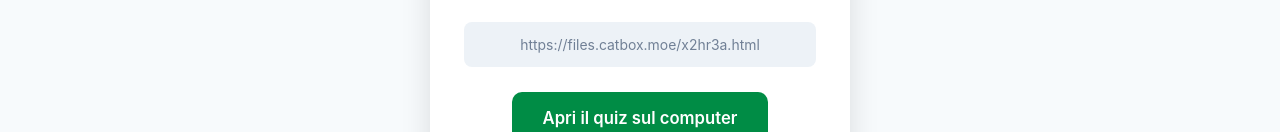
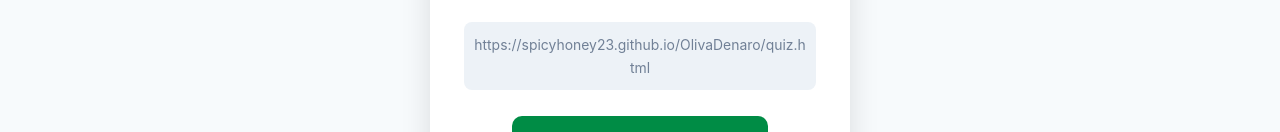
Before and after one commit to edcivica/OlivaDenaro, a plain HTML site: page quiz-qr.html in a window 1280 px wide. Shown: the part 856-988 px from the top of the page. Drawn offline with Linux system fonts and the light colour scheme.

Commit message:
Update quiz-qr.html

```diff
--- a/quiz-qr.html
+++ b/quiz-qr.html
@@ -85,9 +85,9 @@
     <div class="qr-card">
       <h2>Quiz Educazione Civica</h2>
       <p class="qr-sub">Apri la fotocamera del telefono e inquadra il codice</p>
-      <img class="qr-img" src="https://api.qrserver.com/v1/create-qr-code/?size=300x300&margin=10&data=https://files.catbox.moe/x2hr3a.html" alt="QR code del quiz">
-      <div class="qr-url">https://files.catbox.moe/x2hr3a.html</div>
-      <a href="quiz.html" class="qr-btn">Apri il quiz sul computer</a>
+      <img class="qr-img" src="https://api.qrserver.com/v1/create-qr-code/?size=300x300&margin=10&data=https://spicyhoney23.github.io/OlivaDenaro/quiz.html" alt="QR code del quiz">
+      <div class="qr-url">https://spicyhoney23.github.io/OlivaDenaro/quiz.html</div>
+      <a href="https://spicyhoney23.github.io/OlivaDenaro/quiz.html" class="qr-btn">Apri il quiz sul computer</a>
       <ul class="qr-instructions">
         <li>Apri l'app Fotocamera o un lettore di QR code</li>
         <li>Inquadra il codice qui sopra</li>
```
